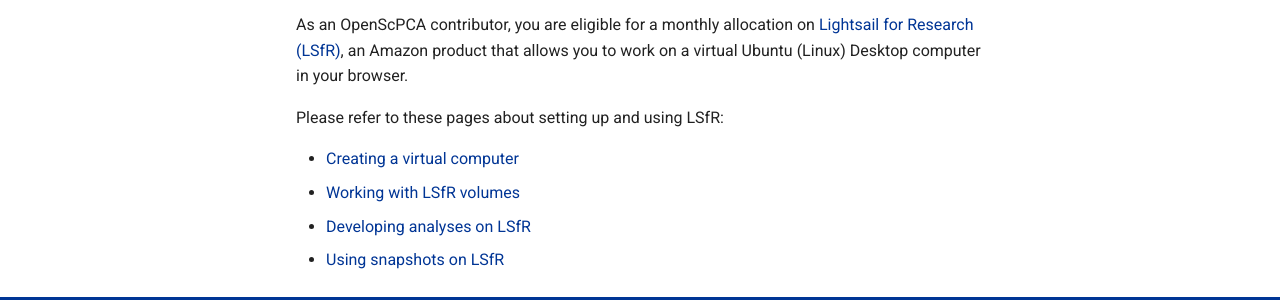
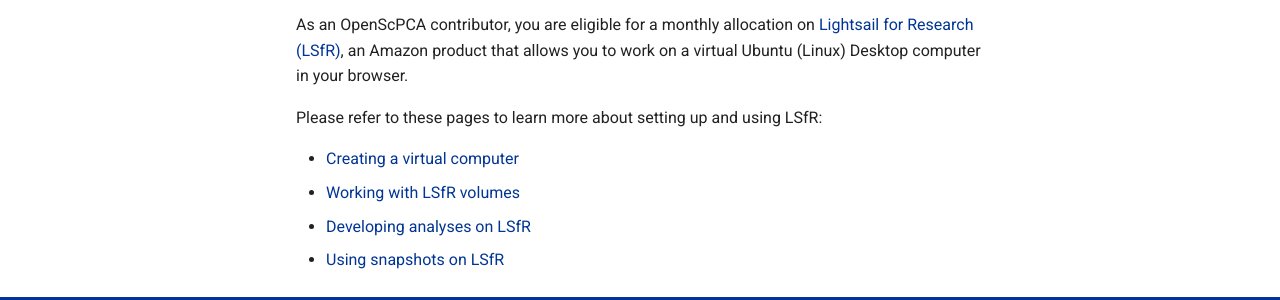
Before and after one commit to AlexsLemonade/OpenScPCA-analysis, an MkDocs documentation site: the page built from docs/software-platforms/aws/index.md, in a window 1280 px wide and 1329 px high. Shown: the part 875-1175 px from the top of the window. Built offline with MkDocs 1.6.1 and Material for MkDocs 9.7.7, drawn with Linux system fonts in a browser that asks for light colours.

Commit message:
phrasing try again

```diff
--- a/docs/software-platforms/aws/index.md
+++ b/docs/software-platforms/aws/index.md
@@ -25,7 +25,7 @@
 As an OpenScPCA contributor, you are eligible for a monthly allocation on [Lightsail for Research (LSfR)](https://aws.amazon.com/lightsail/research/), an Amazon product that allows you to work on a virtual Ubuntu (Linux) Desktop computer in your browser.
 
 
-Please refer to these pages about setting up and using LSfR:
+Please refer to these pages to learn more about setting up and using LSfR:
 
 - [Creating a virtual computer](./creating-vcs.md)
 - [Working with LSfR volumes](./working-with-volumes.md)
```
